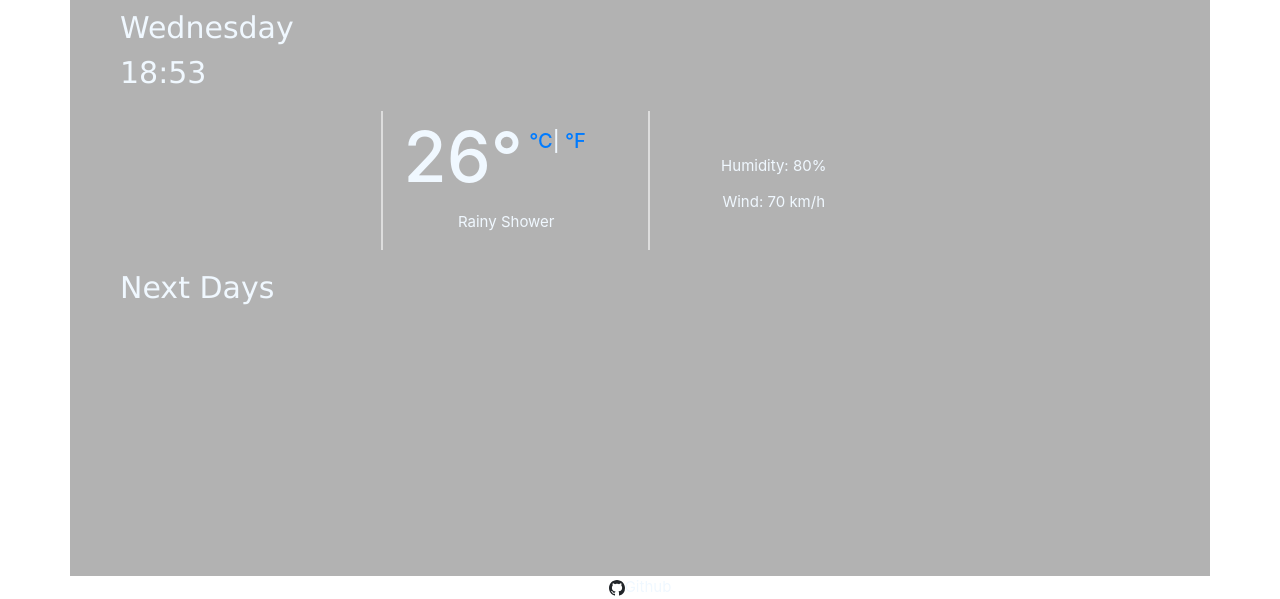
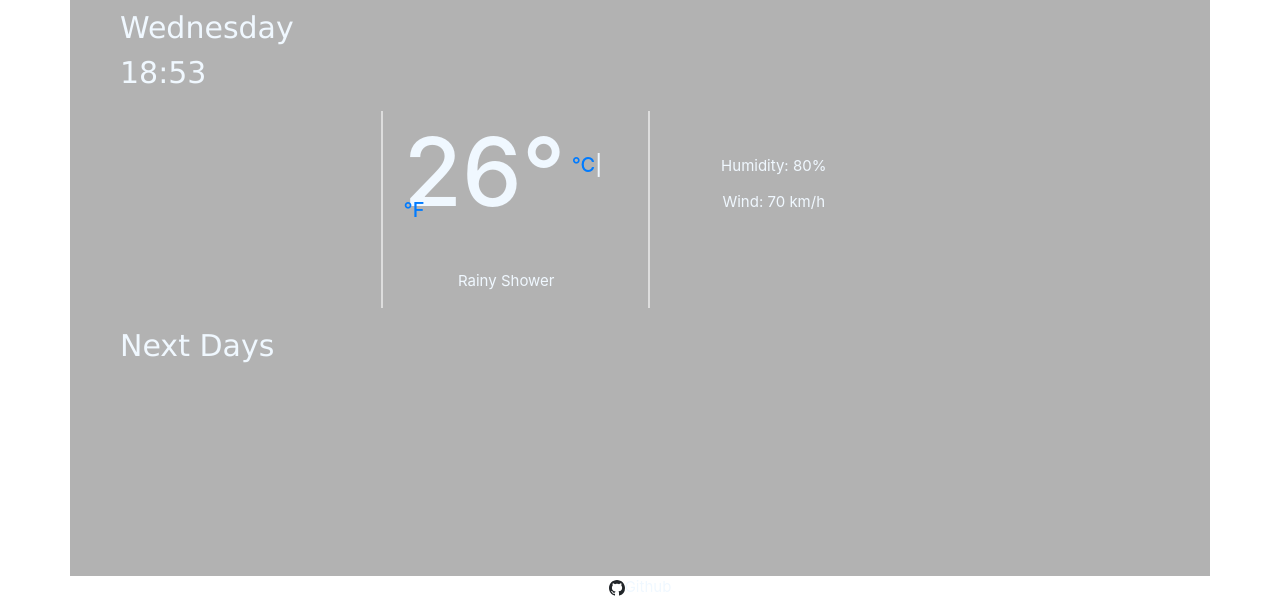
Before and after one commit to Polchaninova/home, a website built with Parcel: page index.html in a window 1280 px wide. Shown: the part 224-823 px from the top of the page. Built offline with nearby package versions, Linux system fonts and the light colour scheme; no server answers.

Commit message:
change to css

```diff
--- a/styles.css
+++ b/styles.css
@@ -43,7 +43,7 @@ html {
   top: 0;
   z-index: -1;
 }
-h2 {
+.weather-forecast {
   padding-top: 25px;
   font-size: 16px;
 }
@@ -62,7 +62,7 @@ ul {
   font-family: Verdana, Geneva, Tahoma, sans-serif;
 }
 .temperature {
-  font-size: 70px;
+  font-size: 95px;
   font-weight: 700px;
   text-align: center;
   color: aliceblue;
```
Also changed, not shown: index.html (+2 -0 lines).
